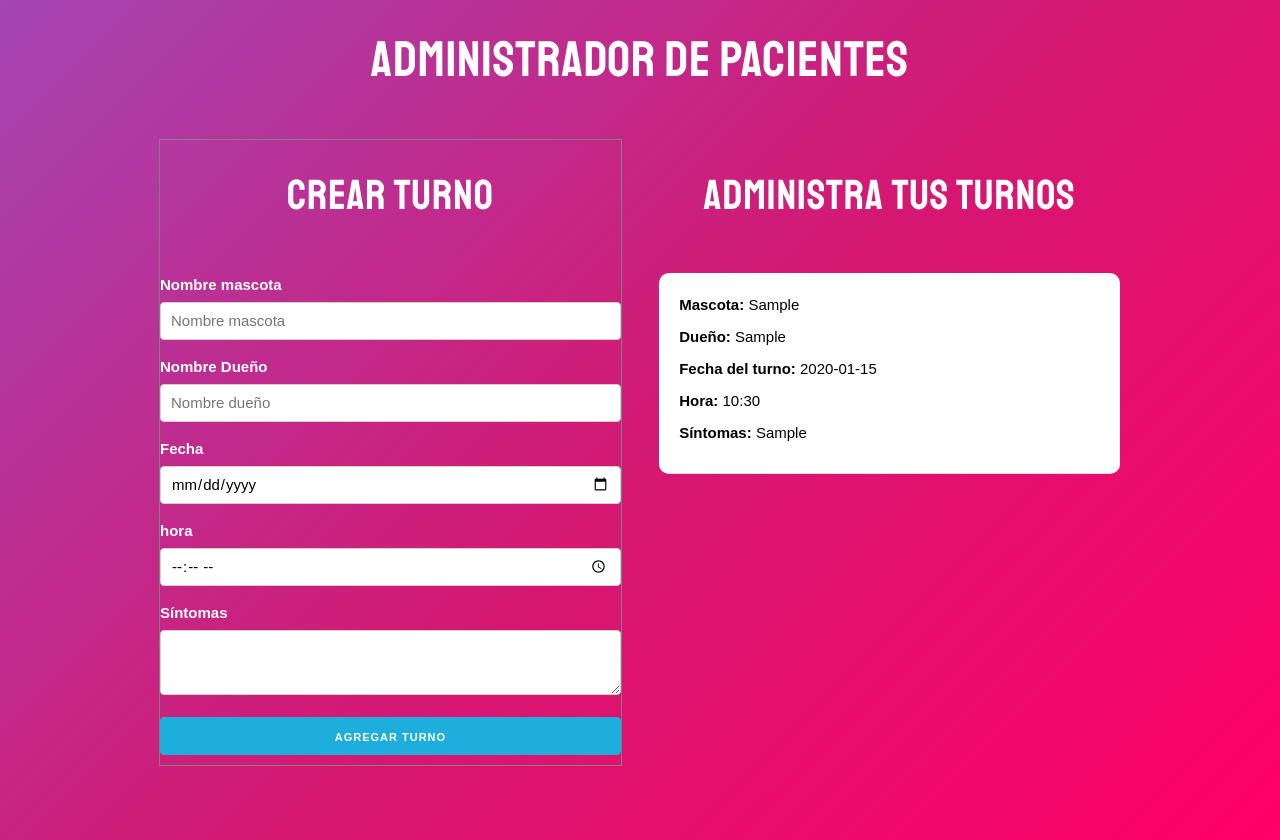
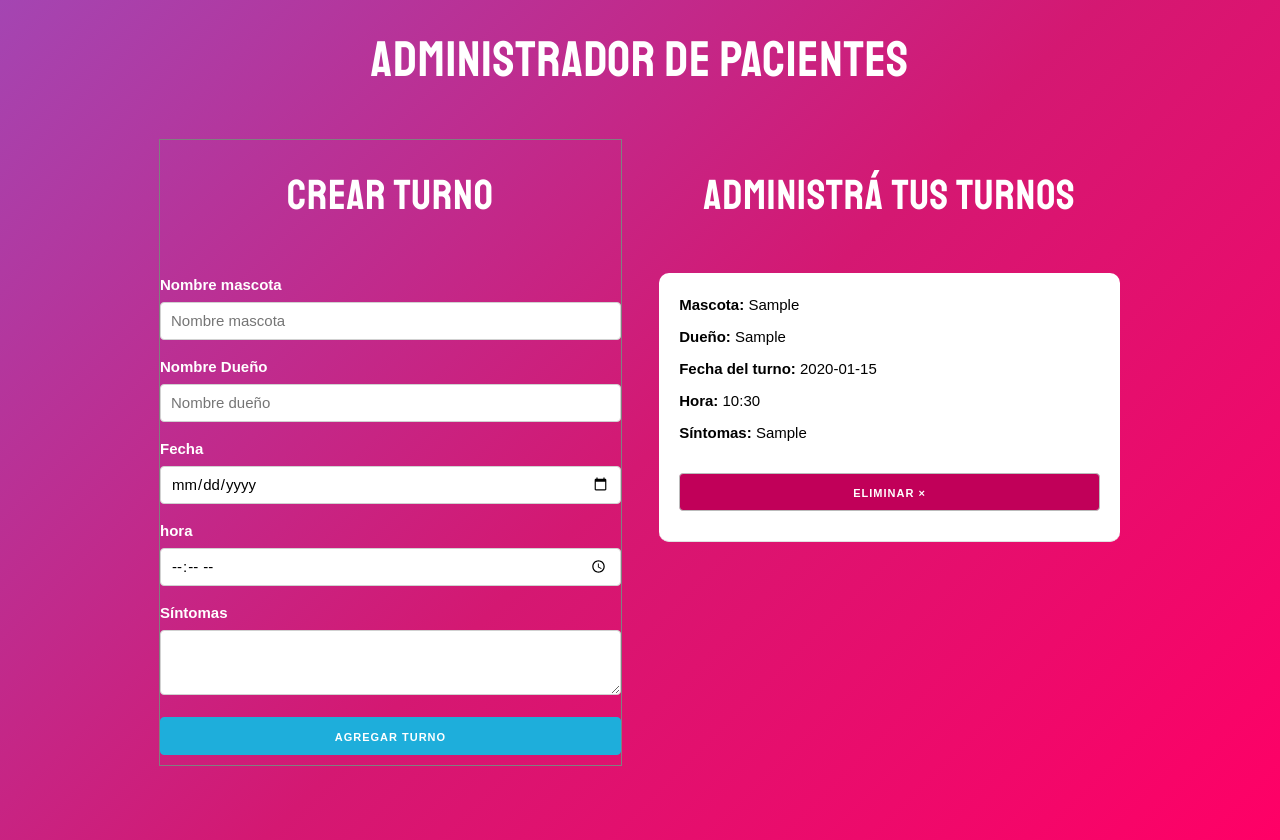
Before and after one commit to santiav/react-turnos-mascotas, a React (Create React App) app: page / in a window 1280 px wide. Both pictures are taken after typing "Sample", "Sample", "2020-01-15", "10:30", "Sample" into the empty fields and a click on the button "AGREGAR TURNO". Built offline with nearby package versions, Linux system fonts and the light colour scheme.

Commit message:
boton eliminar turno

```diff
--- a/src/App.js
+++ b/src/App.js
@@ -7,13 +7,23 @@ function App() {
   // Array de turnos
   const [turnoS, guardarTurnoS] = useState([])
 
-  // función que tome las citas actuales y agregue la nueva
+  // FUNCIÓN que tome las citas actuales y agregue la nueva
   const crearTurno = turno => {
     guardarTurnoS([
       ...turnoS,
       turno
     ])
   }
+
+  // FUNCIÓN que elimina un turno por su ID
+  const eliminarTurno = id => {
+    const turnosActualizados = turnoS.filter(turno => turno.id !== id)
+    guardarTurnoS(turnosActualizados)
+  }
+
+  // titulo condicional de la columna 2
+  const tituloColumnaDerecha = turnoS.length === 0 ? 'No hay turnos' : 'Administrá tus turnos';
+
 
   return (
     <>
@@ -27,11 +37,12 @@ function App() {
               />
           </div>
           <div className="one-half column">
-              <h2>Administra tus turnos</h2>
+              <h2>{tituloColumnaDerecha}</h2>
               {turnoS.map(item => (
                 <Turno
                   key={item.id}
                   turno={item}
+                  eliminarTurno={eliminarTurno}
                 />
               ))}
           </div>
--- a/src/components/Turno.js
+++ b/src/components/Turno.js
@@ -1,12 +1,17 @@
 
 
-const Turno = ({turno}) =>  (
+const Turno = ({turno, eliminarTurno}) =>  (
     <div className="cita">
         <p>Mascota: <span>{turno.mascota}</span></p>
         <p>Dueño: <span>{turno.propietario}</span></p>
         <p>Fecha del turno: <span>{turno.fecha}</span></p>
         <p>Hora: <span>{turno.hora}</span></p>
         <p>Síntomas: <span>{turno.sintomas}</span></p>
+
+        <button
+            className="button eliminar u-full-width"
+            onClick={ () => eliminarTurno(turno.id)}
+        >Eliminar &times;</button>
     </div>
 
   );
```
